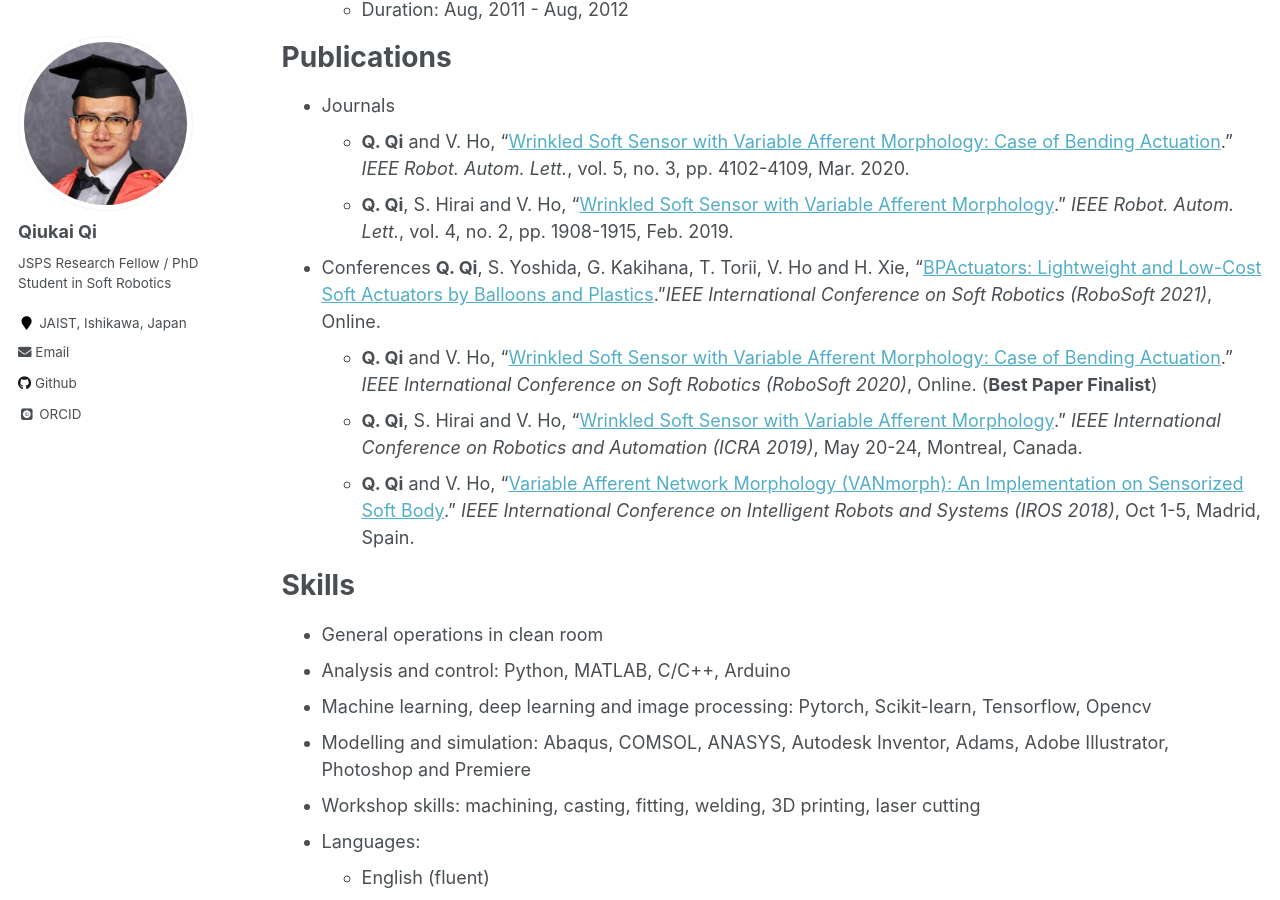
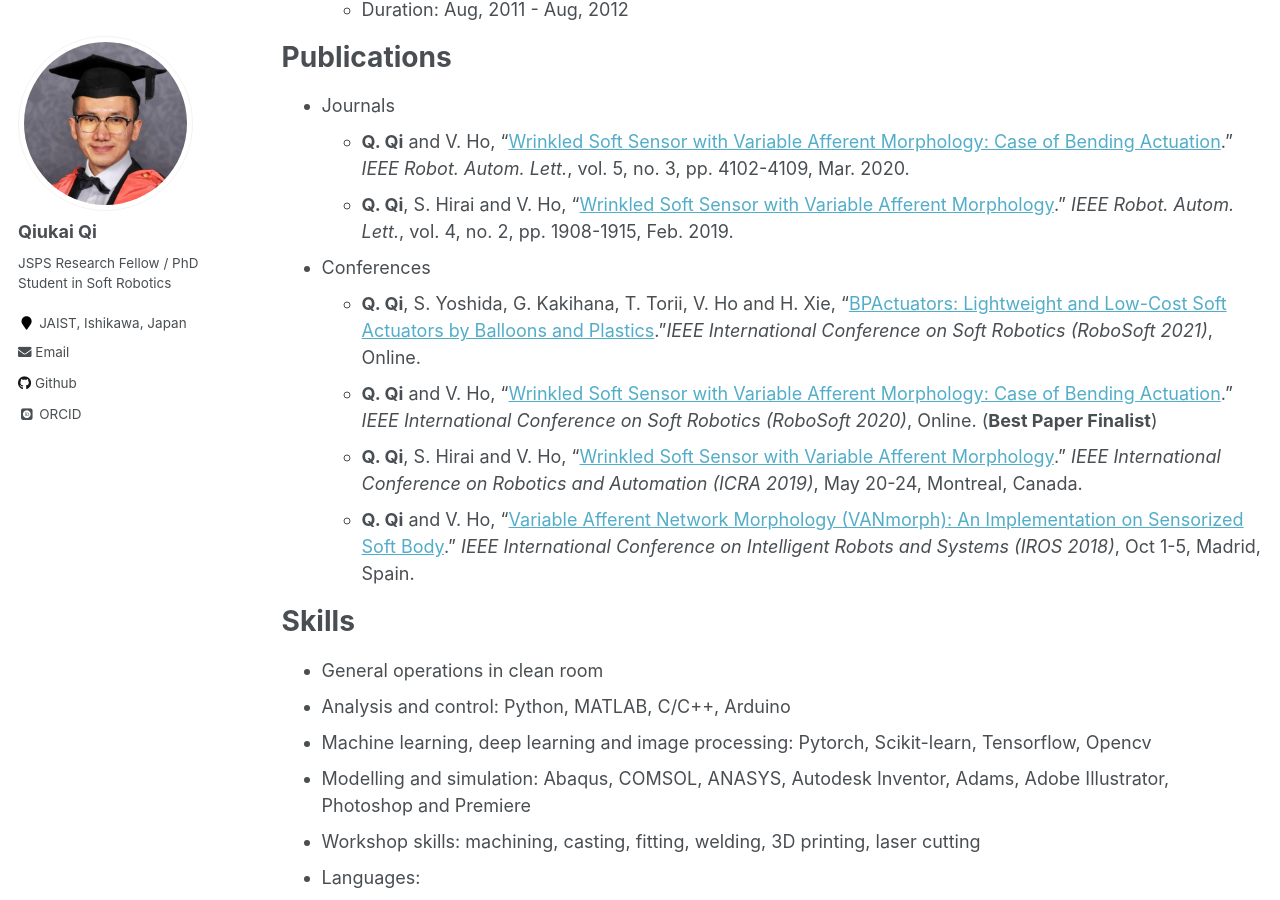
Before and after one commit to QiukaiQi/qiukaiqi.github.io, a Jekyll site: the page built from _pages/CV.md, in a window 1280 px wide and 900 px high, scrolled down 1400 px. Built offline with Jekyll 4.4.1, drawn with Linux system fonts in a browser that asks for light colours; some web fonts are replaced.

Commit message:
Update CV.md

```diff
--- a/_pages/CV.md
+++ b/_pages/CV.md
@@ -58,7 +58,7 @@
   * **Q. Qi** and V. Ho, "[Wrinkled Soft Sensor with Variable Afferent Morphology: Case of Bending Actuation](https://ieeexplore.ieee.org/document/9044791)." *IEEE Robot. Autom. Lett.*, vol. 5, no. 3, pp. 4102-4109, Mar. 2020.
   * **Q. Qi**, S. Hirai and V. Ho, "[Wrinkled Soft Sensor with Variable Afferent Morphology](https://ieeexplore.ieee.org/document/8638951)." *IEEE Robot. Autom. Lett.*, vol. 4, no. 2, pp. 1908-1915, Feb. 2019.
 * Conferences
-  **Q. Qi**, S. Yoshida, G. Kakihana, T. Torii, V. Ho and H. Xie, "[BPActuators: Lightweight and Low-Cost Soft Actuators by Balloons and Plastics](http://arxiv.org/abs/2103.01409)."*IEEE International Conference on Soft Robotics (RoboSoft 2021)*, Online.
+  * **Q. Qi**, S. Yoshida, G. Kakihana, T. Torii, V. Ho and H. Xie, "[BPActuators: Lightweight and Low-Cost Soft Actuators by Balloons and Plastics](http://arxiv.org/abs/2103.01409)."*IEEE International Conference on Soft Robotics (RoboSoft 2021)*, Online.
   * **Q. Qi** and V. Ho, "[Wrinkled Soft Sensor with Variable Afferent Morphology: Case of Bending Actuation](https://ieeexplore.ieee.org/document/9044791)." *IEEE International Conference on Soft Robotics (RoboSoft 2020)*, Online. (**Best Paper Finalist**)
   * **Q. Qi**, S. Hirai and V. Ho, "[Wrinkled Soft Sensor with Variable Afferent Morphology](https://ieeexplore.ieee.org/document/8638951)." *IEEE International Conference on Robotics and Automation (ICRA 2019)*, May 20-24, Montreal, Canada.
   * **Q. Qi** and V. Ho, "[Variable Afferent Network Morphology (VANmorph): An Implementation on Sensorized Soft Body](http://iros2018.softhaptics.website/)." *IEEE International Conference on Intelligent Robots and Systems (IROS 2018)*, Oct 1-5, Madrid, Spain.
```
